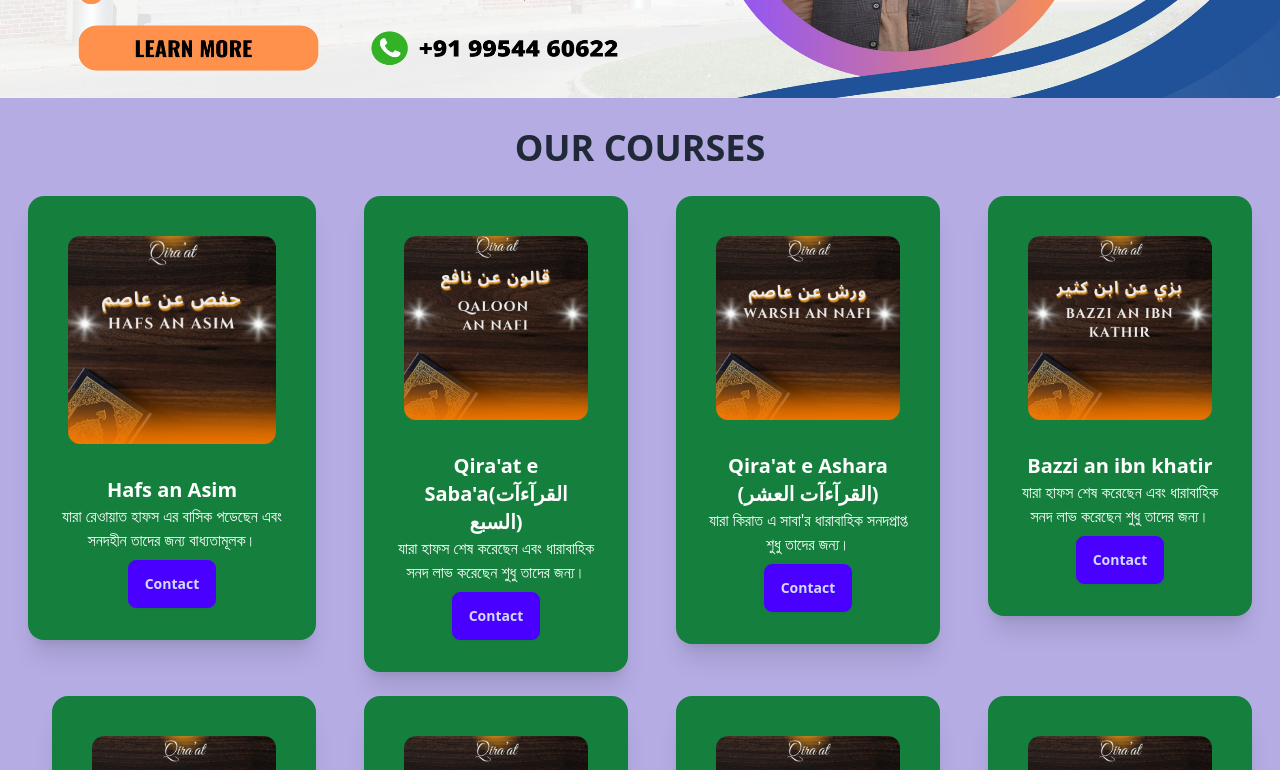
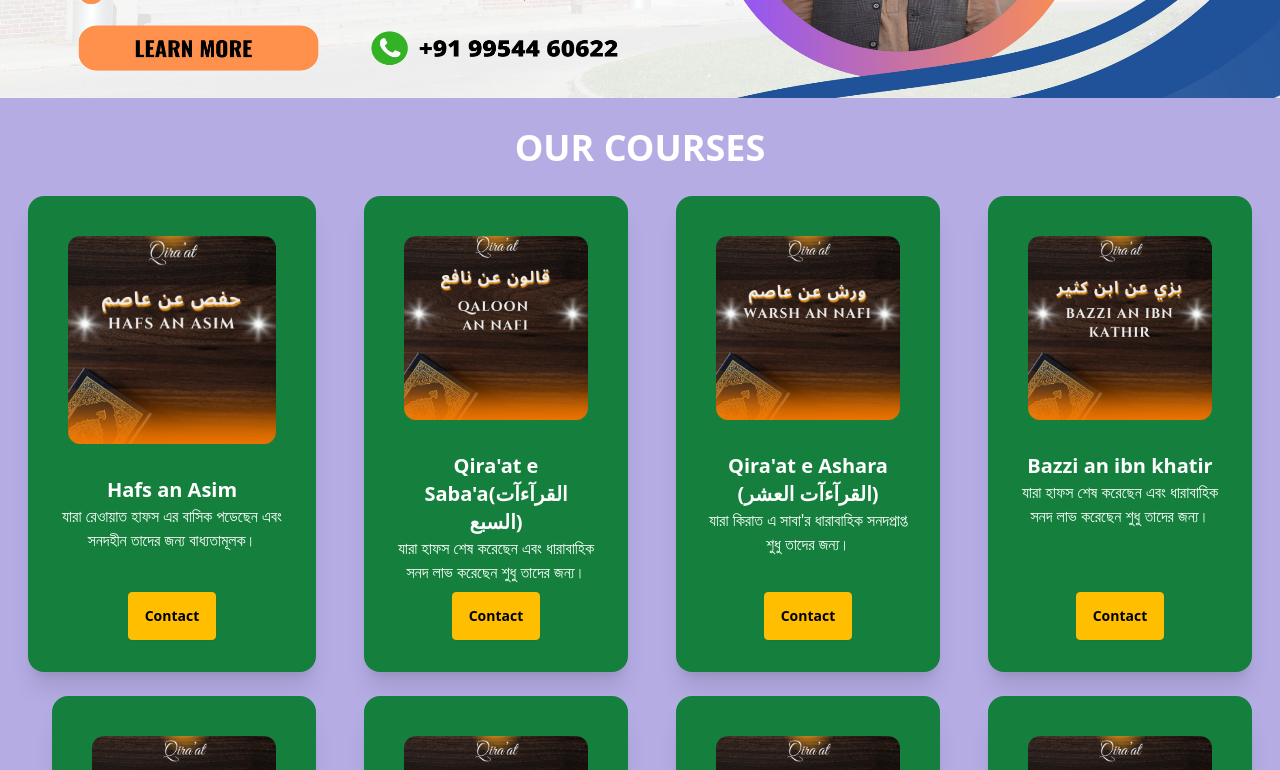
Before and after one commit to ammarcse50/markazu-fil-hind, a React (Vite) app: page / in a window 1280 px wide. Shown: the part 580-1350 px from the top of the page. Built offline with nearby package versions, Linux system fonts and the light colour scheme.

Commit message:
card-height-fixed

```diff
--- a/src/components/Course/Course.jsx
+++ b/src/components/Course/Course.jsx
@@ -7,7 +7,7 @@ const Course = ({course}) => {
 
     return (
         <div>
-             <div className="card w-90 bg-green-700 shadow-xl">
+             <div className="card w-90 h-full bg-green-700 shadow-xl">
           <figure className="px-10 pt-10">
             <img
               src={cover}
@@ -16,11 +16,13 @@ const Course = ({course}) => {
             />
           </figure>
           <div className="card-body items-center text-center text-white">
-            <div className="flex flex-col items-center flex-grow">  <h2 className="card-title">{title}</h2>
-            <p>{desc}</p></div>
+            <div className="flex flex-col items-center flex-grow">
+             <h2 className="card-title">{title}</h2>
+            <p>{desc}</p>
+            </div>
 
-            <div className="card-actions">
-           <Link to={contact}> <button   className="btn btn-primary">Contact</button></Link>
+            <div className="card-actions ">
+           <Link to={contact}> <button   className="btn  btn-warning  hover:bg-orange-500 rounded hover:text-white">Contact</button></Link>
             </div>
           </div>
 
--- a/src/components/Courses/Courses.jsx
+++ b/src/components/Courses/Courses.jsx
@@ -2,41 +2,29 @@ import { useEffect, useState } from "react";
 import Course from "../Course/Course";
 
 const Courses = () => {
-    const [courses,setCourses]= useState([]);
+  const [courses, setCourses] = useState([]);
 
   useEffect(() => {
-
-
-     fetch('courses.json')
-     .then(res=> res.json())
-     .then(data => setCourses(data))
-
-
-
+    fetch("courses.json")
+      .then((res) => res.json())
+      .then((data) => setCourses(data));
   }, []);
 
   return (
+    <>
+      <h2 className="mt-6 font-bold text-4xl text-white   text-center">
+        {" "}
+        <span className=" hover:bg-orange-500 rounded hover:text-white hover:text-2xl stroke-black stroke-2">
+          OUR COURSES
+        </span>
+      </h2>
 
-      <>
-      <h2 className="mt-6 font-bold text-4xl  text-center">OUR COURSES</h2>
-
-        <div className="card_container mt-20 p-5 text-center md:grid md:grid-cols-2 md:gap-6 md:m-2  lg:grid-cols-4  space-x-6">
-
-
-
-
-
-        {courses.map(course =>
-
-            <Course course={course}> </Course>
-
-          )}
-
-
-          </div>
-
-      </>
-
+      <div className="card_container mt-20 p-5 text-center md:grid md:grid-cols-2 md:gap-6 md:m-2  lg:grid-cols-4  space-x-6 ">
+        {courses.map((course) => (
+          <Course course={course}> </Course>
+        ))}
+      </div>
+    </>
   );
 };
 
```
